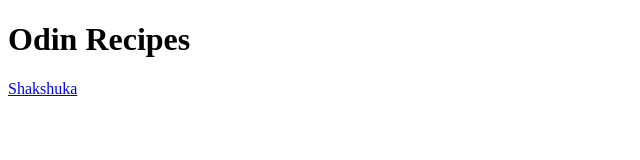
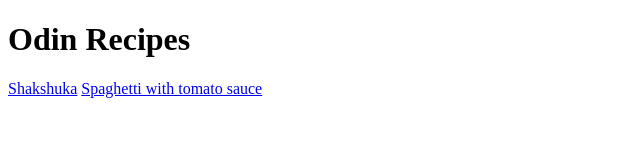
Before and after one commit to alecashmiller/odin-recipes, a plain HTML site: page index.html in a window 1280 px wide. Shown: the whole page, without its empty margins (0-640 px from the left). Drawn offline with Linux system fonts and the light colour scheme.

Commit message:
Edited homepage

```diff
--- a/index.html
+++ b/index.html
@@ -8,5 +8,6 @@
 <body>
     <h1>Odin Recipes</h1>
     <a href="recipes/shakshuka.html">Shakshuka</a>
+    <a href="recipes/spaghetti.html">Spaghetti with tomato sauce</a>
 </body>
 </html>
```
